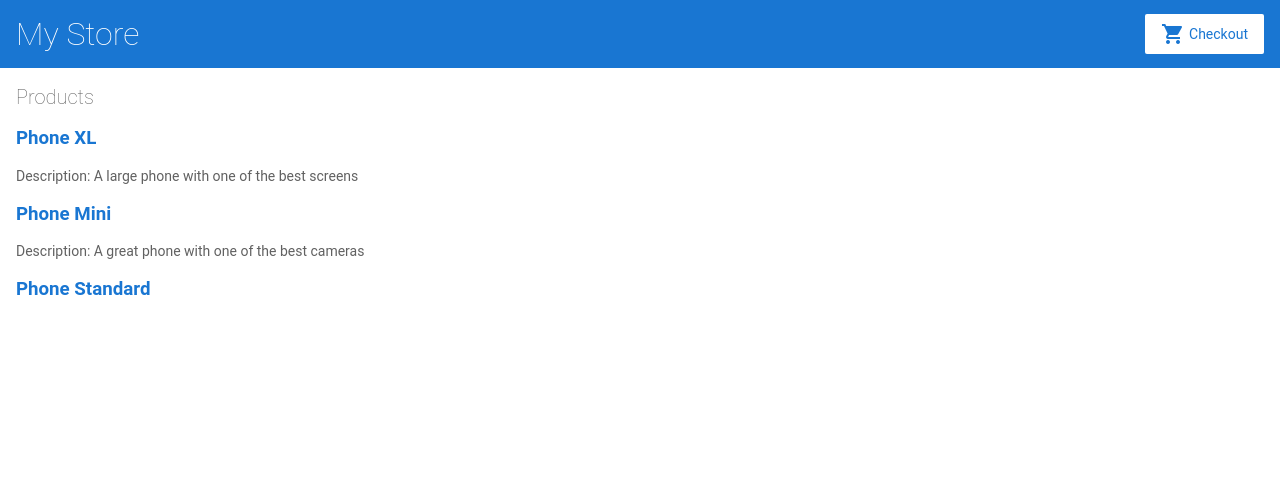
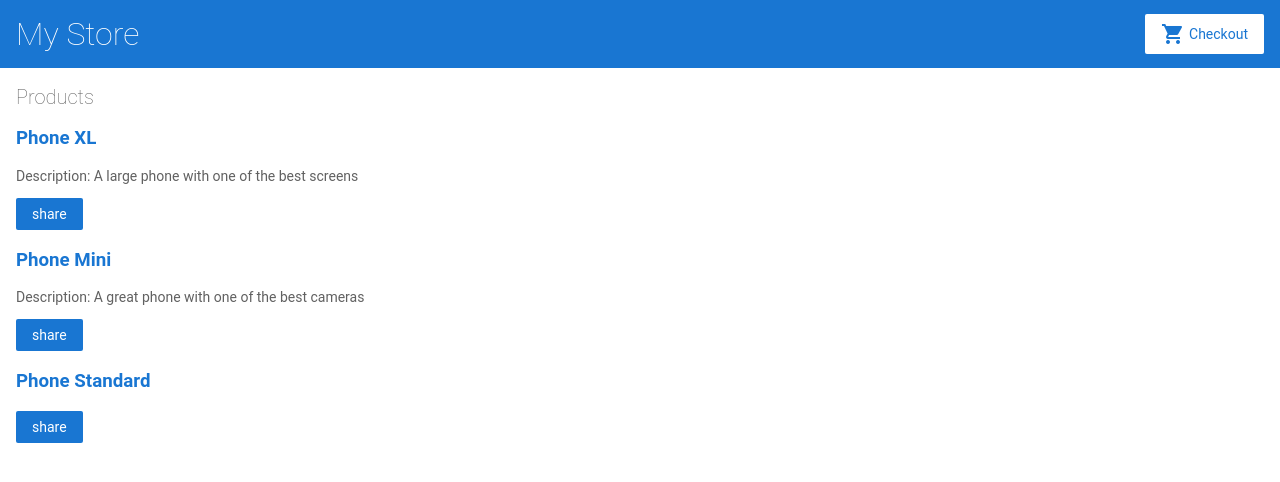
Before and after one commit to razikusman/angular-e-comerce, an Angular app: page / in a window 1280 px wide. Shown: the top 482 px of the page. Built offline with nearby package versions, Linux system fonts and the light colour scheme.

Commit message:
share button added

```diff
--- a/src/app/product-list/product-list.component.html
+++ b/src/app/product-list/product-list.component.html
@@ -11,6 +11,10 @@
     Description: {{ product.description }}
   </p>
 
+  <button (click)="share()">
+    share
+
+  </button>
 </div>
 
 
```
